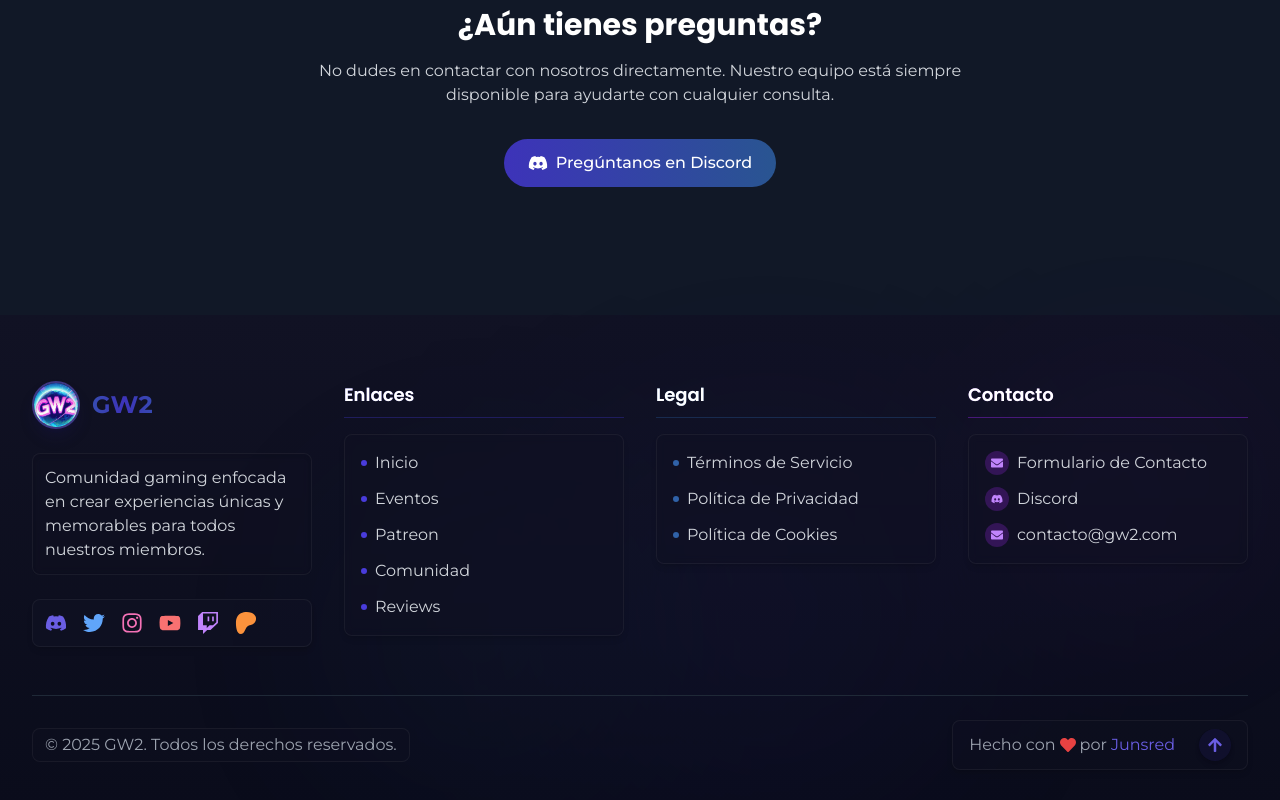
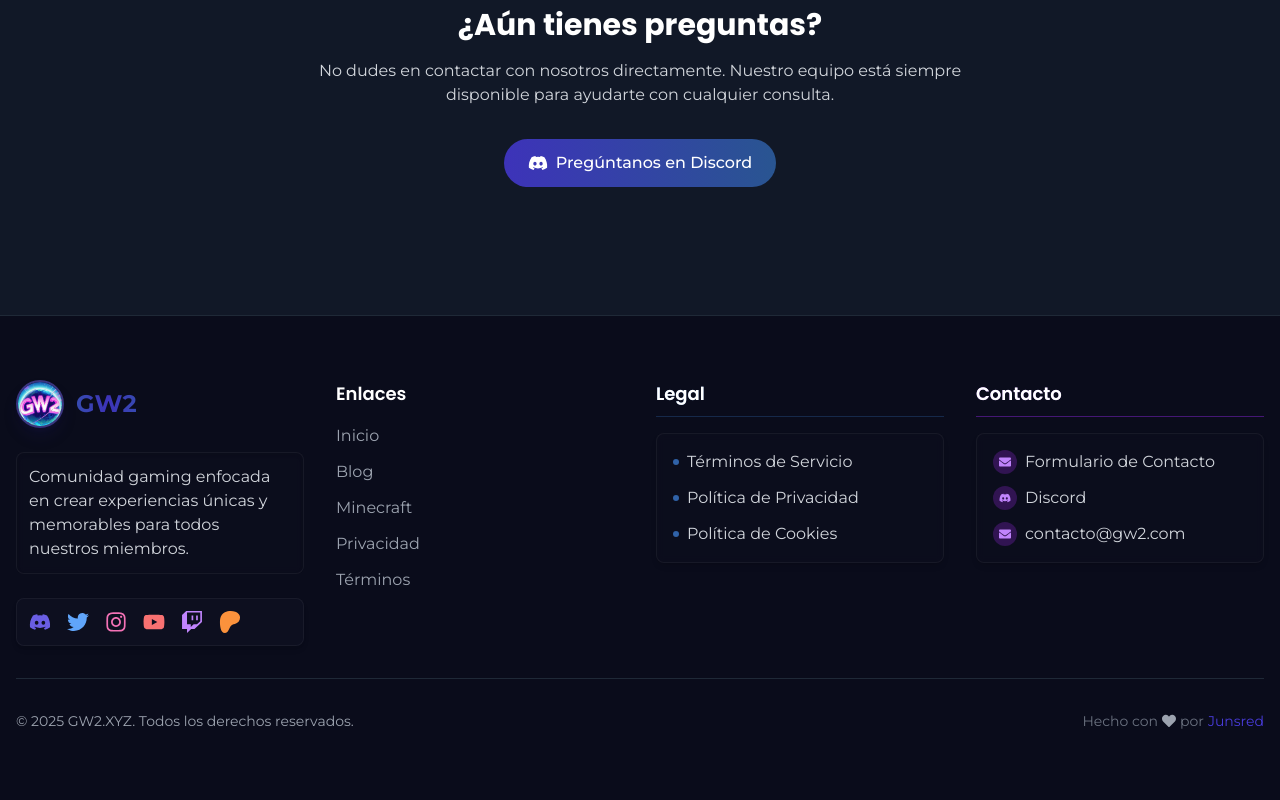
Before and after one commit to persecucion/GW2-WEB, a Next.js app: page /faq in a window 1280 px wide. Shown: the part 1419-2219 px from the top of the page. After the commit the page ends 2182 px from the top, so only its background shows below. Built offline with nearby package versions, Linux system fonts and the light colour scheme.

Commit message:
Update Footer.tsx

```diff
--- a/app/Footer.tsx
+++ b/app/Footer.tsx
@@ -19,24 +19,11 @@ export default function Footer() {
   }
 
   return (
-    <footer className="relative">
-      {/* Gradiente de fondo y efectos visuales */}
-      <div className="absolute inset-0 bg-gradient-to-b from-dark-800 to-dark-900">
-        <div className="absolute inset-0 opacity-20">
-          <div className="absolute bottom-0 right-1/4 w-96 h-96 bg-primary-600/30 rounded-full mix-blend-multiply filter blur-[110px]"></div>
-          <div className="absolute top-1/3 left-1/4 w-80 h-80 bg-secondary-600/30 rounded-full mix-blend-multiply filter blur-[100px]"></div>
-          <div className="absolute bottom-1/3 right-0 w-72 h-72 bg-purple-600/20 rounded-full mix-blend-multiply filter blur-[90px]"></div>
-        </div>
-        <div className="absolute inset-0 bg-grid-pattern opacity-5"></div>
-      </div>
-
-      {/* Borde superior con gradiente */}
-      <div className="h-[2px] w-full bg-gradient-to-r from-transparent via-gray-700 to-transparent"></div>
-
-      {/* Contenido del Footer */}
-      <div className="max-w-7xl mx-auto px-4 pt-16 pb-8 sm:px-6 lg:px-8 relative z-10">
-        <div className="grid grid-cols-1 md:grid-cols-4 gap-8 mb-12">
-          {/* Logo y descripción */}
+    <footer className="bg-dark-900 border-t border-gray-800">
+      <div className="container mx-auto px-4 pt-16 pb-8">
+        {/* Top footer content with logo and sections */}
+        <div className="grid grid-cols-1 md:grid-cols-4 gap-8 mb-8">
+          {/* Logo and description */}
           <div className="md:col-span-1">
             <div className="flex items-center gap-3 mb-6">
               <div className="relative w-12 h-12 overflow-hidden rounded-full border-2 border-primary-400/50 shadow-lg shadow-primary-900/30">
@@ -109,44 +96,29 @@ export default function Footer() {
             </div>
           </div>
 
-          {/* Enlaces */}
+          {/* Links section - Adding Minecraft category */}
           <div>
-            <h3 className="text-lg font-semibold text-white mb-4 border-b border-primary-700/50 pb-2 bg-gradient-to-r from-primary-400 to-transparent bg-clip-text text-transparent">Enlaces</h3>
-            <ul className="space-y-3 bg-dark-800/30 backdrop-blur-sm p-4 rounded-lg border border-white/5 shadow-md">
-              <li>
-                <Link href="/" className="text-gray-300 hover:text-primary-400 transition-colors flex items-center gap-2">
-                  <div className="w-1.5 h-1.5 rounded-full bg-primary-500"></div>
+            <h3 className="text-lg font-semibold text-white mb-4">Enlaces</h3>
+            <nav className="flex flex-col space-y-3">
+              <Link href="/" className="text-gray-400 hover:text-primary-500 transition">
                 Inicio
               </Link>
-              </li>
-              <li>
-                <Link href="/events" className="text-gray-300 hover:text-primary-400 transition-colors flex items-center gap-2">
-                  <div className="w-1.5 h-1.5 rounded-full bg-primary-500"></div>
-                  Eventos
+              <Link href="/blog" className="text-gray-400 hover:text-primary-500 transition">
+                Blog
               </Link>
-              </li>
-              <li>
-                <Link href="/patreon" className="text-gray-300 hover:text-primary-400 transition-colors flex items-center gap-2">
-                  <div className="w-1.5 h-1.5 rounded-full bg-primary-500"></div>
-                  Patreon
+              <Link href="/minecraft" className="text-gray-400 hover:text-primary-500 transition">
+                Minecraft
               </Link>
-              </li>
-              <li>
-                <Link href="/community" className="text-gray-300 hover:text-primary-400 transition-colors flex items-center gap-2">
-                  <div className="w-1.5 h-1.5 rounded-full bg-primary-500"></div>
-                  Comunidad
+              <Link href="/legal/privacy" className="text-gray-400 hover:text-primary-500 transition">
+                Privacidad
               </Link>
-              </li>
-              <li>
-                <Link href="/reviews" className="text-gray-300 hover:text-primary-400 transition-colors flex items-center gap-2">
-                  <div className="w-1.5 h-1.5 rounded-full bg-primary-500"></div>
-                  Reviews
+              <Link href="/legal/terms" className="text-gray-400 hover:text-primary-500 transition">
+                Términos
               </Link>
-              </li>
-            </ul>
+            </nav>
           </div>
 
-          {/* Legal */}
+          {/* Legal section */}
           <div>
             <h3 className="text-lg font-semibold text-white mb-4 border-b border-secondary-700/50 pb-2 bg-gradient-to-r from-secondary-400 to-transparent bg-clip-text text-transparent">Legal</h3>
             <ul className="space-y-3 bg-dark-800/30 backdrop-blur-sm p-4 rounded-lg border border-white/5 shadow-md">
@@ -171,7 +143,7 @@ export default function Footer() {
             </ul>
           </div>
 
-          {/* Contacto */}
+          {/* Contact section */}
           <div>
             <h3 className="text-lg font-semibold text-white mb-4 border-b border-purple-700/50 pb-2 bg-gradient-to-r from-purple-400 to-transparent bg-clip-text text-transparent">Contacto</h3>
             <ul className="space-y-3 bg-dark-800/30 backdrop-blur-sm p-4 rounded-lg border border-white/5 shadow-md">
@@ -208,25 +180,21 @@ export default function Footer() {
           </div>
         </div>
 
-        {/* Copyright y Créditos */}
-        <div className="pt-6 mt-6 border-t border-gray-800 flex flex-col-reverse sm:flex-row justify-between items-center">
-          <p className="text-gray-400 text-center sm:text-left mt-4 sm:mt-0 bg-dark-800/30 py-1 px-3 rounded-lg border border-white/5">
-            &copy; {currentYear} GW2. Todos los derechos reservados.
-          </p>
-          <div className="flex items-center bg-dark-800/30 py-2 px-4 rounded-lg border border-white/5 shadow-md">
-            <span className="text-gray-400 flex items-center">
-              Hecho con <FaHeart className="mx-1 text-red-500 animate-pulse" /> por{' '}
-              <a href="https://github.com/Junsred" className="text-primary-400 ml-1 hover:underline hover:text-primary-300">
+        {/* Bottom footer content */}
+        <div className="pt-8 border-t border-gray-800 flex flex-col md:flex-row justify-between items-center">
+          <div className="text-sm text-gray-400 mb-4 md:mb-0">
+            &copy; {new Date().getFullYear()} GW2.XYZ. Todos los derechos reservados.
+          </div>
+          <div className="text-sm text-gray-500 flex items-center">
+            Hecho con <span className="mx-1 text-gray-400"><FaHeart /></span> por{" "}
+            <a
+              href="https://twitter.com/juansrd"
+              target="_blank"
+              rel="noopener noreferrer"
+              className="text-primary-500 hover:text-primary-400 ml-1"
+            >
               Junsred
             </a>
-            </span>
-            <button
-              onClick={scrollToTop}
-              className="ml-6 p-2 rounded-full bg-primary-900/30 text-primary-400 hover:bg-primary-800/40 hover:text-primary-300 transition-colors transform hover:scale-110 shadow-md"
-              aria-label="Volver arriba"
-            >
-              <FaArrowUp size={16} />
-            </button>
           </div>
         </div>
       </div>
```
Lines whose indentation alone changed are shown as unchanged.
